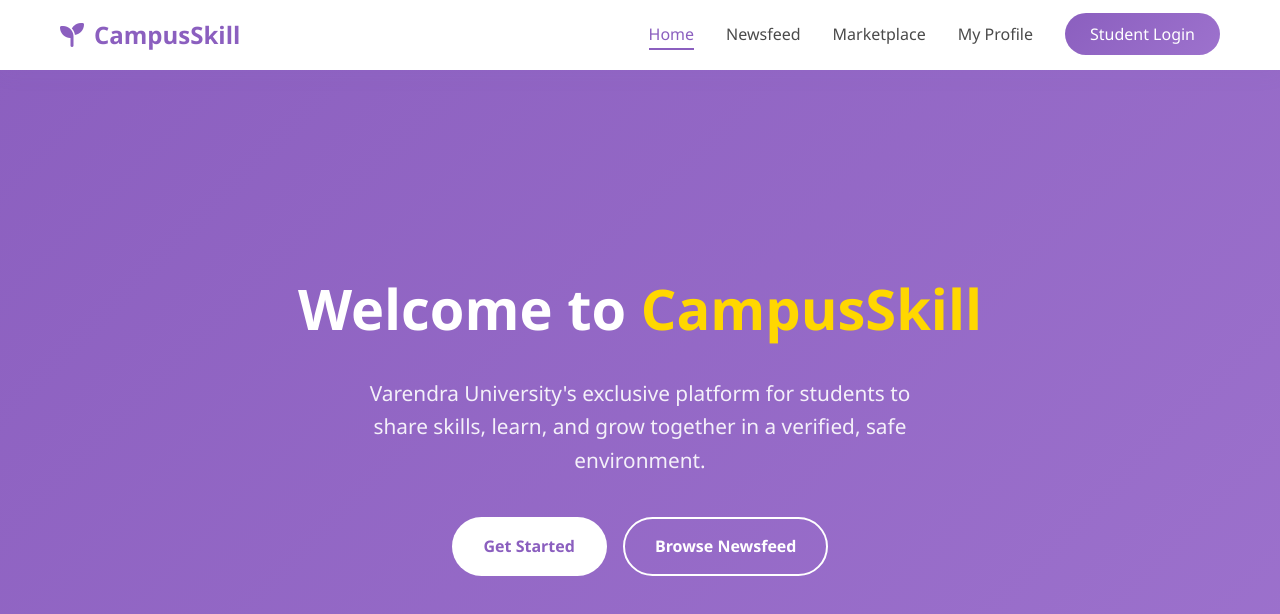
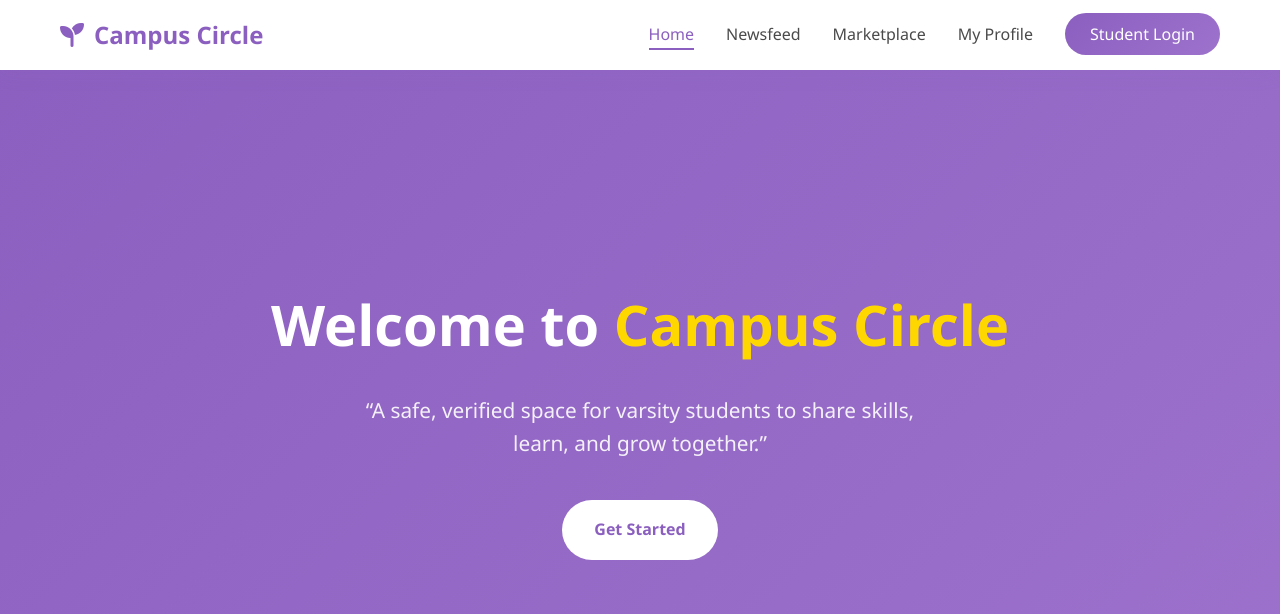
Before and after one commit to Nahid-mahmud555/Campus-Circle, a plain HTML site: page index.html in a window 1280 px wide. Drawn offline with Linux system fonts and the light colour scheme.

Commit message:
index.html

```diff
--- a/index.html
+++ b/index.html
@@ -3,7 +3,7 @@
 <head>
     <meta charset="UTF-8">
     <meta name="viewport" content="width=device-width, initial-scale=1.0">
-    <title>Campus Skill Hub - Varendra University</title>
+    <title> Campus Circle </title>
     <link rel="stylesheet" href="style.css">
     <link rel="stylesheet" href="https://cdnjs.cloudflare.com/ajax/libs/font-awesome/6.4.0/css/all.min.css">
 </head>
@@ -13,7 +13,7 @@
         <div class="nav-container">
             <a href="#home" class="nav-logo">
                 <i class="fas fa-seedling"></i>
-                CampusSkill
+                Campus Circle
             </a>
             <ul class="nav-menu">
                 <li class="nav-item"><a href="#home" class="nav-link">Home</a></li>
@@ -34,11 +34,11 @@
     <section id="home" class="home-section">
         <div class="container">
             <div class="hero-content">
-                <h1>Welcome to <span class="highlight">CampusSkill</span></h1>
-                <p>Varendra University's exclusive platform for students to share skills, learn, and grow together in a verified, safe environment.</p>
+                <h1>Welcome to <span class="highlight">Campus Circle</span></h1>
+                <p>“A safe, verified space for varsity students to share skills, learn, and grow together.”</p>
                 <div class="hero-buttons">
                     <a href="#login" class="btn primary">Get Started</a>
-                    <a href="#newsfeed" class="btn secondary">Browse Newsfeed</a>
+
                 </div>
             </div>
         </div>
```
